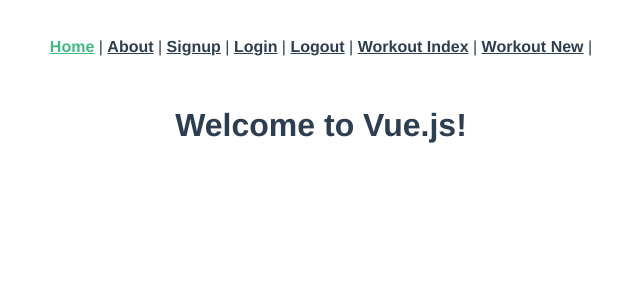
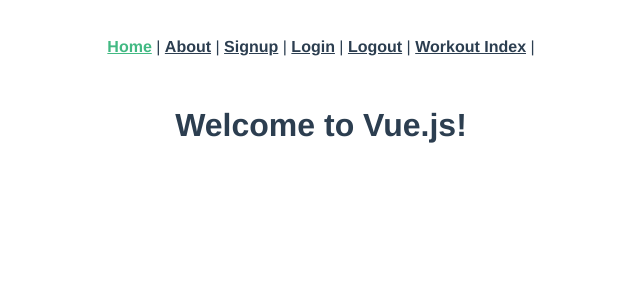
Before and after one commit to eddielee26/capstone_vue_app, a Vue app: page / in a window 1280 px wide. Shown: the top 300 px of the page, without its empty margins (319-959 px from the left). Built offline with nearby package versions, Linux system fonts and the light colour scheme; the HTML template or start-up script is replaced by a standard one.

Commit message:
adds router link on workout index to make new workout

```diff
--- a/src/App.vue
+++ b/src/App.vue
@@ -7,7 +7,6 @@
       <router-link to="/login">Login</router-link> |
       <router-link to="/logout">Logout</router-link> |
       <router-link to="/workouts">Workout Index</router-link> |
-      <router-link to="/workouts/new">Workout New</router-link> |
 
     </div>
     <router-view/>
--- a/src/views/workouts/Index.vue
+++ b/src/views/workouts/Index.vue
@@ -9,8 +9,11 @@
 
       <p>Date: {{ workout.date }}</p>
       <p>Category: {{ workout.category }}</p>
-      <p>Note: {{ workout.note }}</p>
+      <p>Note: {{ workout.note }}</p><br>
     </div>
+
+    <router-link v-bind:to="`/workouts/new`">New Workout</router-link>
+
   </div>
 </template>
 
```
